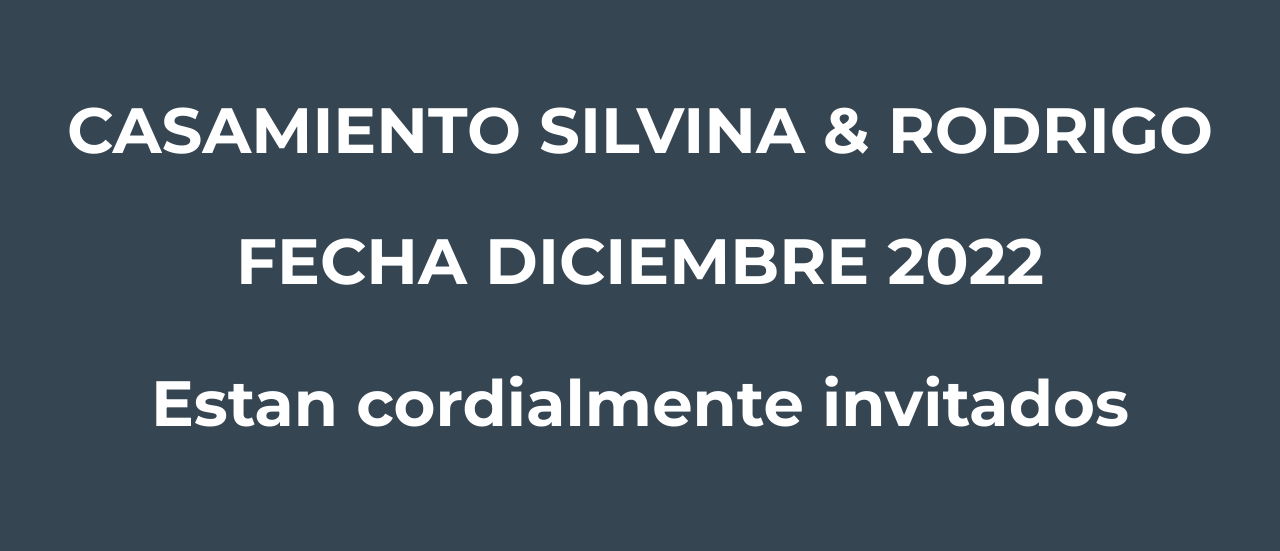
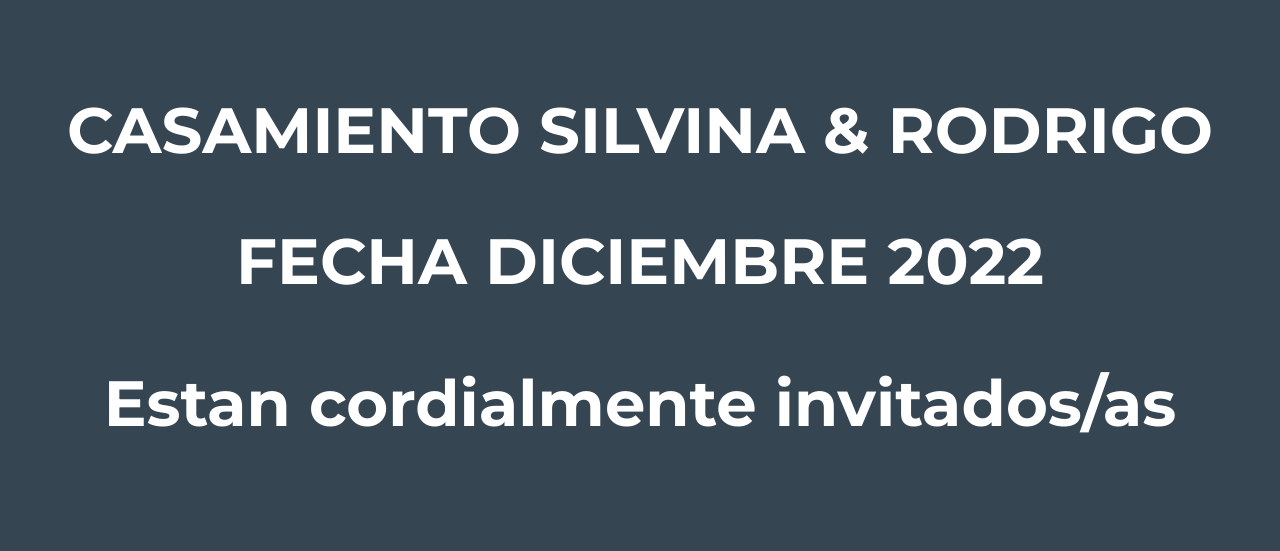
Before and after one commit to djcheca/22ago, a plain HTML site: page index.html in a window 1280 px wide. Shown: the top 551 px of the page. Drawn offline with Linux system fonts and the light colour scheme.

Commit message:
agregando subtitulosss

```diff
--- a/index.html
+++ b/index.html
@@ -11,7 +11,7 @@
     <header>
         <h1 id="titulo">CASAMIENTO SILVINA & RODRIGO</h1>
         <h2 id="titulo">FECHA DICIEMBRE 2022</h2>
-        <h3 id="titulo">Estan cordialmente invitados</h3>
+        <h3 id="titulo">Estan cordialmente invitados/as</h3>
     </header>
     <br>
     <section class="container">
```
